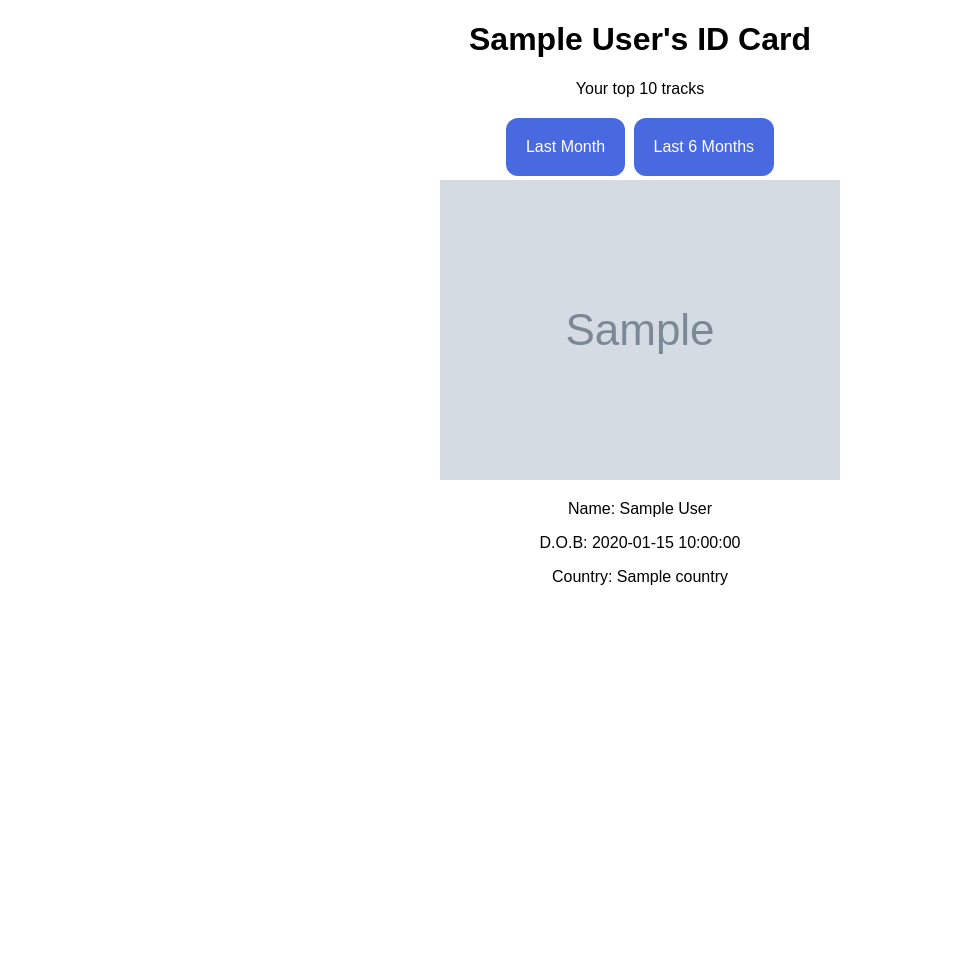
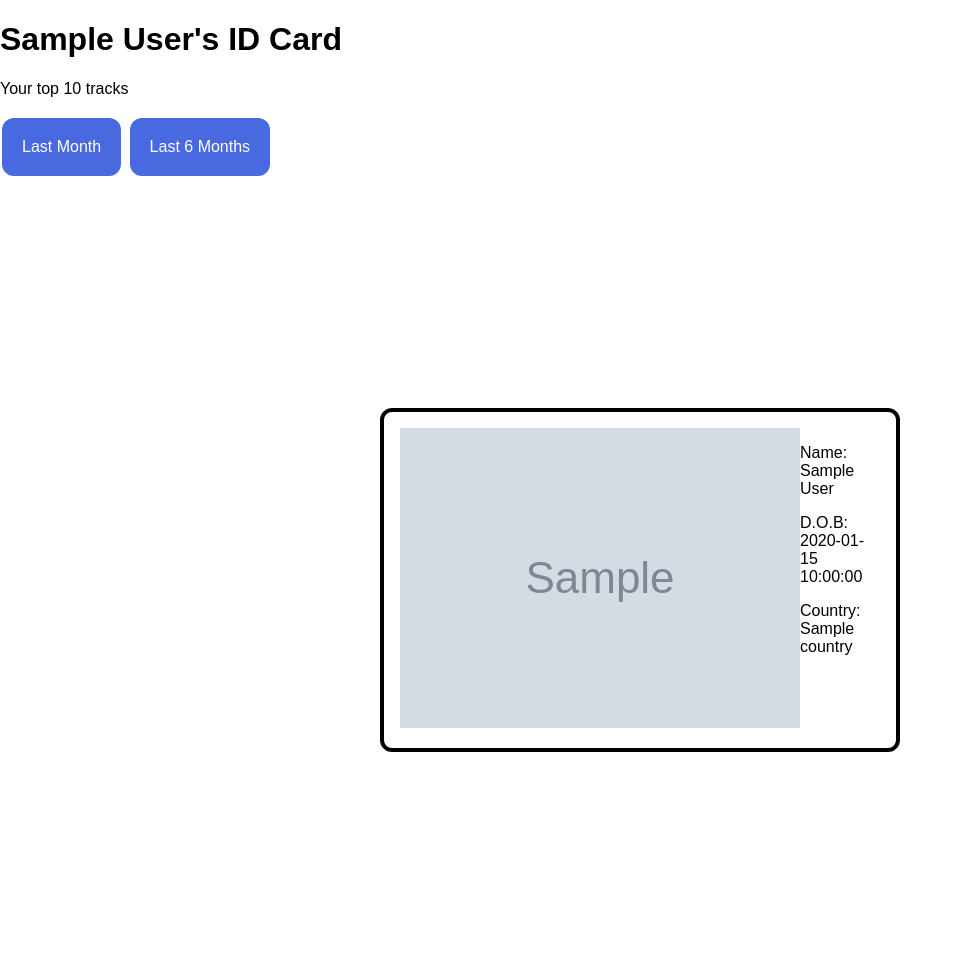
Before and after one commit to zqleow13/Receiptify-Clone, a Flask app: template templates/idcard.html in a window 1280 px wide. Shown: the top 979 px of the page, without its empty margins (0-962 px from the left). Before the commit the page ends 585 px from the top, so only its background shows below. Run offline with Flask 3, Linux system fonts and the light colour scheme; the template is opened without the code that fills it: most values are stand-ins (such as "Sample title", 1, 10 or a date in 2020); grey boxes marked "Sample" are stand-in pictures; some web fonts are replaced.

Commit message:
Edited CSS for front ID Card
- Added new divs for id pic and description

```diff
--- a/app.py
+++ b/app.py
@@ -55,7 +55,6 @@ def idcard():
     last_month_tracks = sp.current_user_top_tracks(10, 0, "short_term")
     last_six_months_tracks = sp.current_user_top_tracks(10, 0, "medium_term")
 
-
     return render_template(
         "idcard.html", user_data=user_data, date_time=date_time, last_month_tracks=last_month_tracks, last_six_months_tracks=last_six_months_tracks)
 
--- a/static/style.css
+++ b/static/style.css
@@ -1,6 +1,9 @@
 * {
     font-family: 'Coiny', sans-serif;
-    text-align: center;
+}
+
+body {
+    margin: 0px;
 }
 
 #login {
@@ -64,3 +67,33 @@
 #last-six-months-tracks {
     display: none;
 }
+
+.front-container, .back-container {
+    height: 100vh;
+    width: 100%;
+    display: flex;
+}
+
+.front-content {
+    display: flex;
+    flex-basis: 100%;
+    border: 4px solid black;
+    border-radius: 12px;
+    max-width: 30em;
+    margin: auto;
+    padding: 1em;
+}
+
+/* .profile-pic {
+    flex-basis: 33.3%;
+}
+
+.profile-pic img {
+    max-width: 100%;
+    border-radius: 12px;
+}
+
+.profile-desc {
+    flex-grow: 66.6%;
+    flex-direction: column;
+} */
--- a/templates/idcard.html
+++ b/templates/idcard.html
@@ -14,10 +14,14 @@
     <div class="cards">
         <div class="front-container">
             <div class="front-content">
-                <img id='profile_pic' src=" {{ user_data['images'][0]['url'] }}", alt="User's Profile Picture">
-                <p id="user_name">Name: {{ user_data['display_name'] }}</p>
-                <p id="todays_date"> D.O.B: {{ date_time }}</p>
-                <p id="user_country"> Country: {{ user_data['country'] }}</p>
+                <div class="profile-pic">
+                    <img src=" {{ user_data['images'][0]['url'] }}", alt="User's Profile Picture">
+                </div>
+                <div class="profile-desc">
+                    <p id="user-name">Name: {{ user_data['display_name'] }}</p>
+                    <p id="todays-date">D.O.B: {{ date_time }}</p>
+                    <p id="user-country">Country: {{ user_data['country'] }}</p>
+                </div>
             </div>
         </div>
         <div class="back-container">
```
Also changed, not shown: 2 other files.
